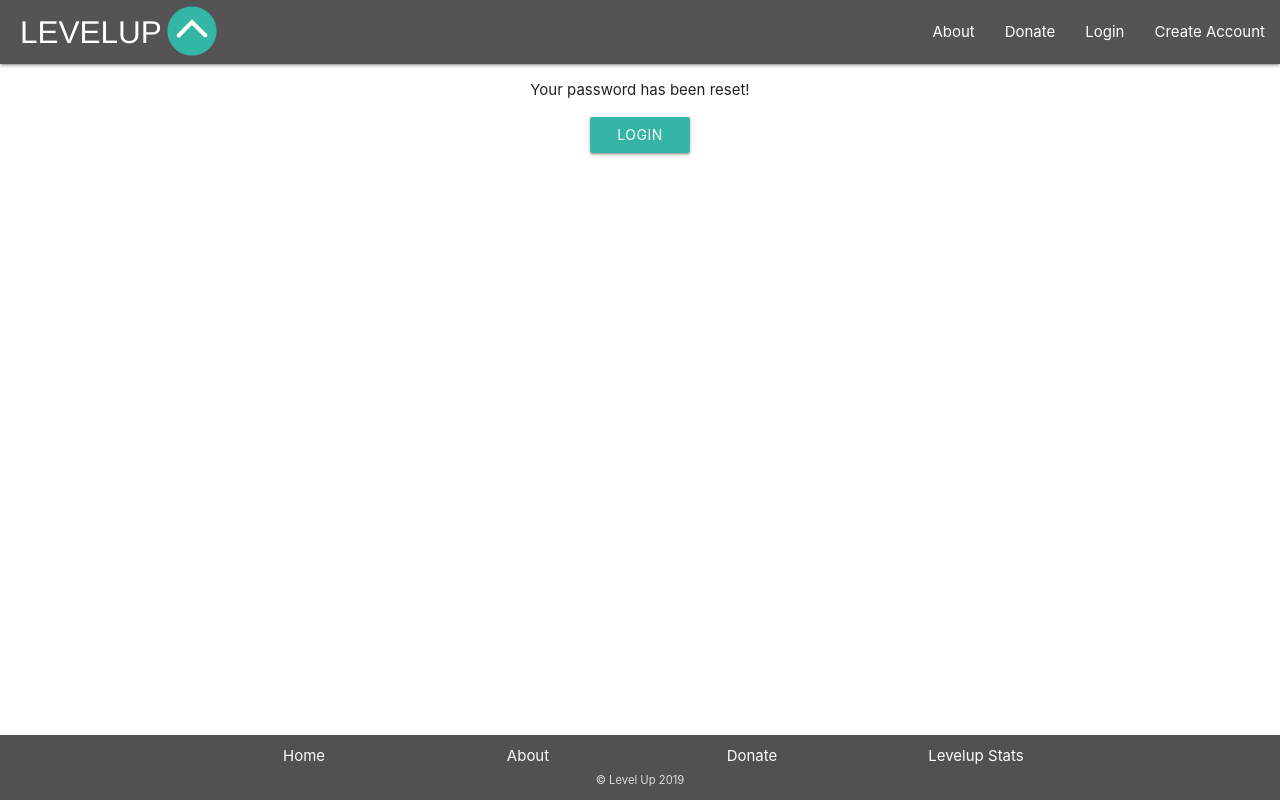
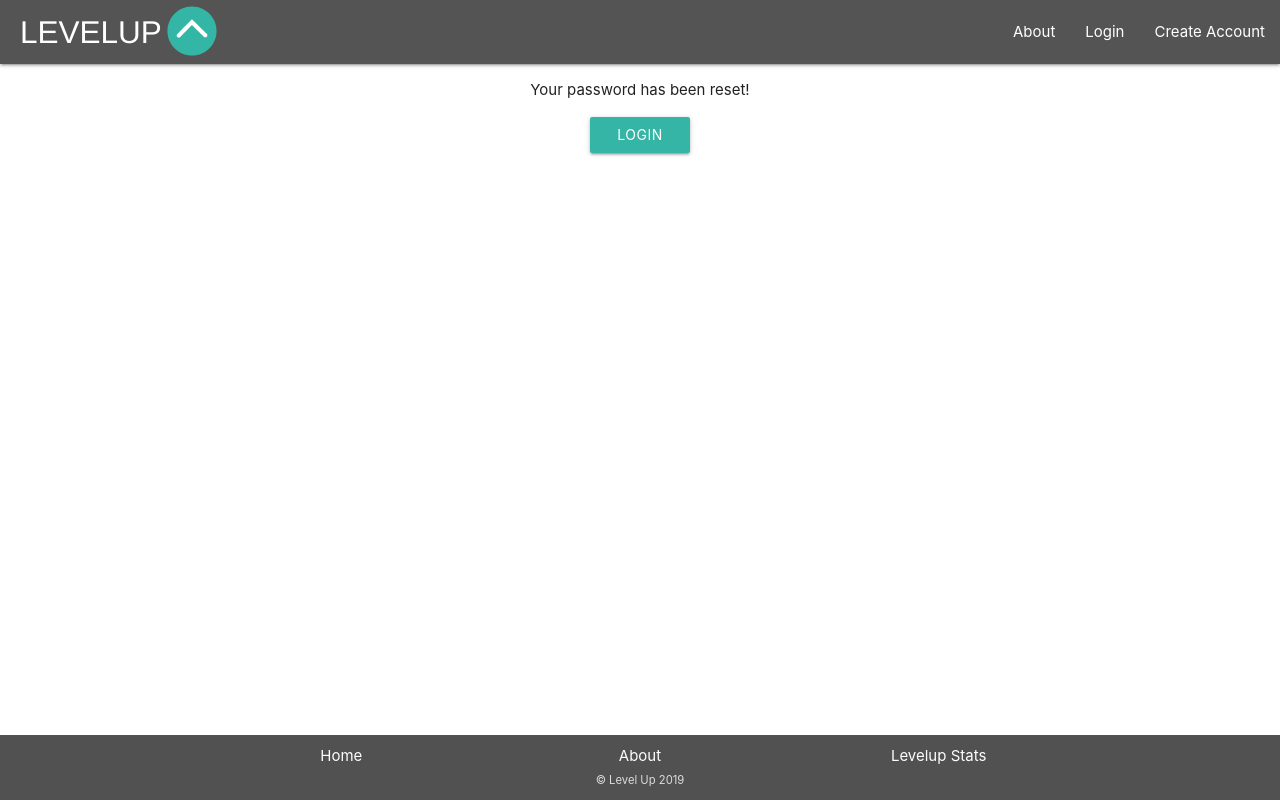
Before and after one commit to dhamma1991/milestone-project-4, a Django app: page /password-reset-complete/ in a window 1280 px wide. Run offline with Django 3.2, Linux system fonts and the light colour scheme; some libraries are stand-ins or nearby versions.

Commit message:
Moved 'donate' link in nav to require authentication to be visible

```diff
--- a/templates/base.html
+++ b/templates/base.html
@@ -53,17 +53,17 @@
                 </li>
                 <!-- /About -->
 
+                <!-- Conditional Nav Links
+                    The last links that get displayed depends on whether or not a user is authenticated
+                    If a user is authenticated, the links are Tasks, Donate and the User Dropdown
+                    If no user is authenticated, the links are Login and Create accounts -->
+                {% if user.is_authenticated %}
                     <!-- Donate -->
                     <li>
                         <a href="{% url 'donate' %}">Donate</a>
                     </li>
                     <!-- /Donate -->
 
-                <!-- Conditional Nav Links
-                    The last 2 links that get displayed depends on whether or not a user is authenticated
-                    If a user is authenticated, the links are Tasks and the User Dropdown
-                    If no user is authenticated, the links are Login and Create accounts -->
-                {% if user.is_authenticated %}
                     <!-- Tasks -->
                     <li>
                         <a href="{% url 'tasks:get_tasks' %}">Tasks</a>
@@ -102,14 +102,14 @@
                 </li>
                 <!-- /About -->
 
+                <!-- Check for user authentication to display the correct links -->
+                {% if user.is_authenticated %}
                     <!-- Donate -->
                     <li>
                         <a href="{% url 'donate' %}">Donate</a>
                     </li>
                     <!-- /Donate -->
 
-                <!-- Check for user authentication to display the correct links -->
-                {% if user.is_authenticated %}
                     <!-- Your Profile -->
                     <li>
                         <a href="{% url 'profile' %}">Your Profile</a>
@@ -165,25 +165,19 @@
             <div class="container">
                     <ul class="row">
                         <!-- Home -->
-                        <li class="col s3">
+                        <li class="col s4">
                             <a href="{% url 'index' %}">Home</a>
                         </li>
                         <!-- /Home -->
 
                         <!-- About -->
-                        <li class="col s3">
+                        <li class="col s4">
                             <a href="{% url 'get_started' %}">About</a>
                         </li>
                         <!-- /About -->
 
-                        <!-- Donate -->
-                        <li class="col s3">
-                            <a href="{% url 'donate' %}">Donate</a>
-                        </li>
-                        <!-- /Donate -->
-
                         <!-- Stats -->
-                        <li class="col s3"><a href="{% url 'stats:get_stats' %}">Levelup Stats</a></li>
+                        <li class="col s4"><a href="{% url 'stats:get_stats' %}">Levelup Stats</a></li>
                         <!-- /Stats -->
                     </ul>
 
```
Lines whose indentation alone changed are shown as unchanged.
